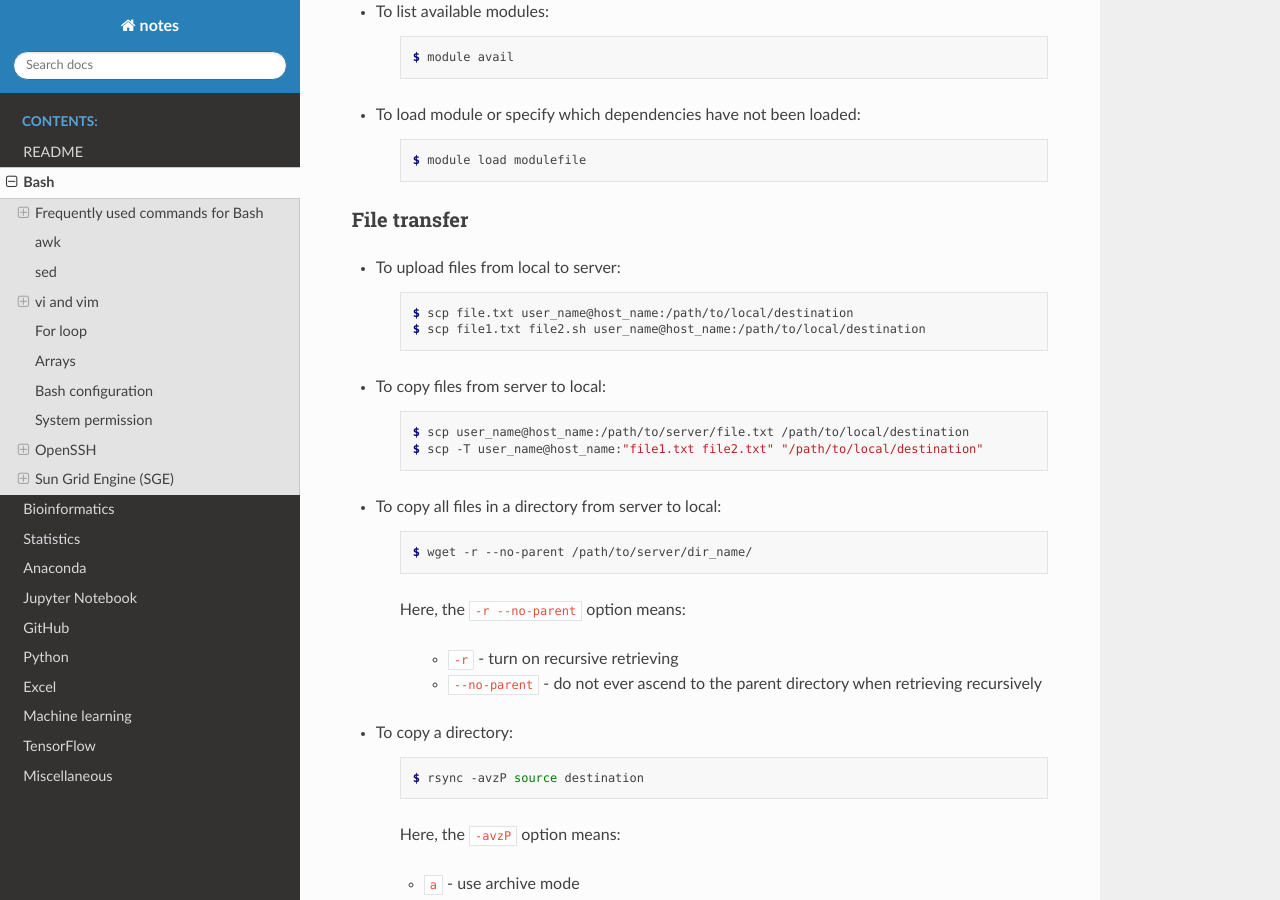
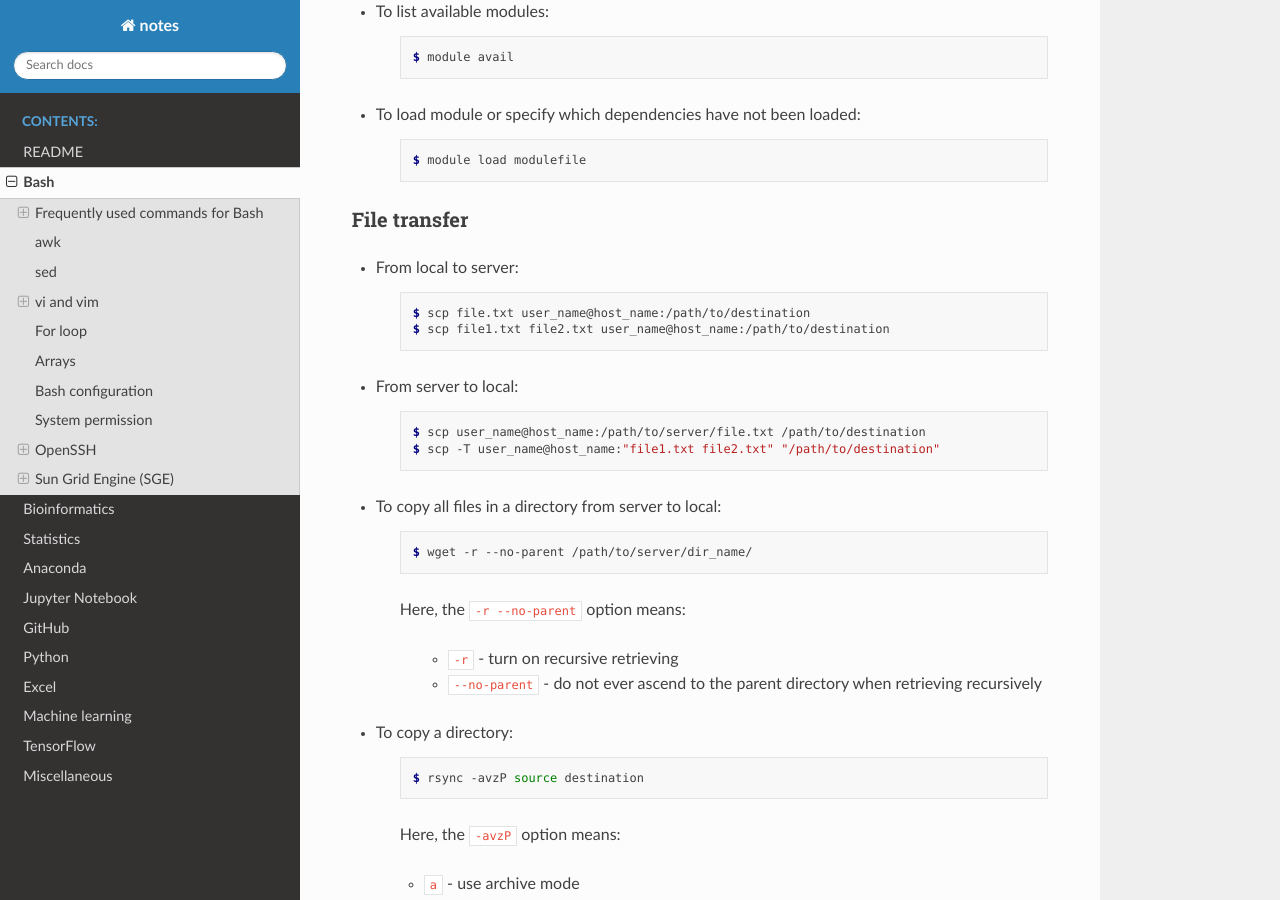
Before and after one commit to sbslee/notes, a Sphinx documentation site: the page built from docs/bash.rst, in a window 1280 px wide and 900 px high, scrolled down 2799 px. Built offline with Sphinx 7.4.7 and the Read the Docs theme 2.0.0, drawn with Linux system fonts in a browser that asks for light colours.

Commit message:
Update notes

```diff
--- a/docs/bash.rst
+++ b/docs/bash.rst
@@ -168,19 +168,19 @@
 File transfer
 -------------
 
-* To upload files from local to server:
+* From local to server:
 
     .. code-block:: console
 
-        $ scp file.txt user_name@host_name:/path/to/local/destination
-        $ scp file1.txt file2.sh user_name@host_name:/path/to/local/destination
+        $ scp file.txt user_name@host_name:/path/to/destination
+        $ scp file1.txt file2.txt user_name@host_name:/path/to/destination
 
-* To copy files from server to local:
+* From server to local:
 
     .. code-block:: console
 
-        $ scp user_name@host_name:/path/to/server/file.txt /path/to/local/destination
-        $ scp -T user_name@host_name:"file1.txt file2.txt" "/path/to/local/destination"
+        $ scp user_name@host_name:/path/to/server/file.txt /path/to/destination
+        $ scp -T user_name@host_name:"file1.txt file2.txt" "/path/to/destination"
 
 * To copy all files in a directory from server to local:
 
```
